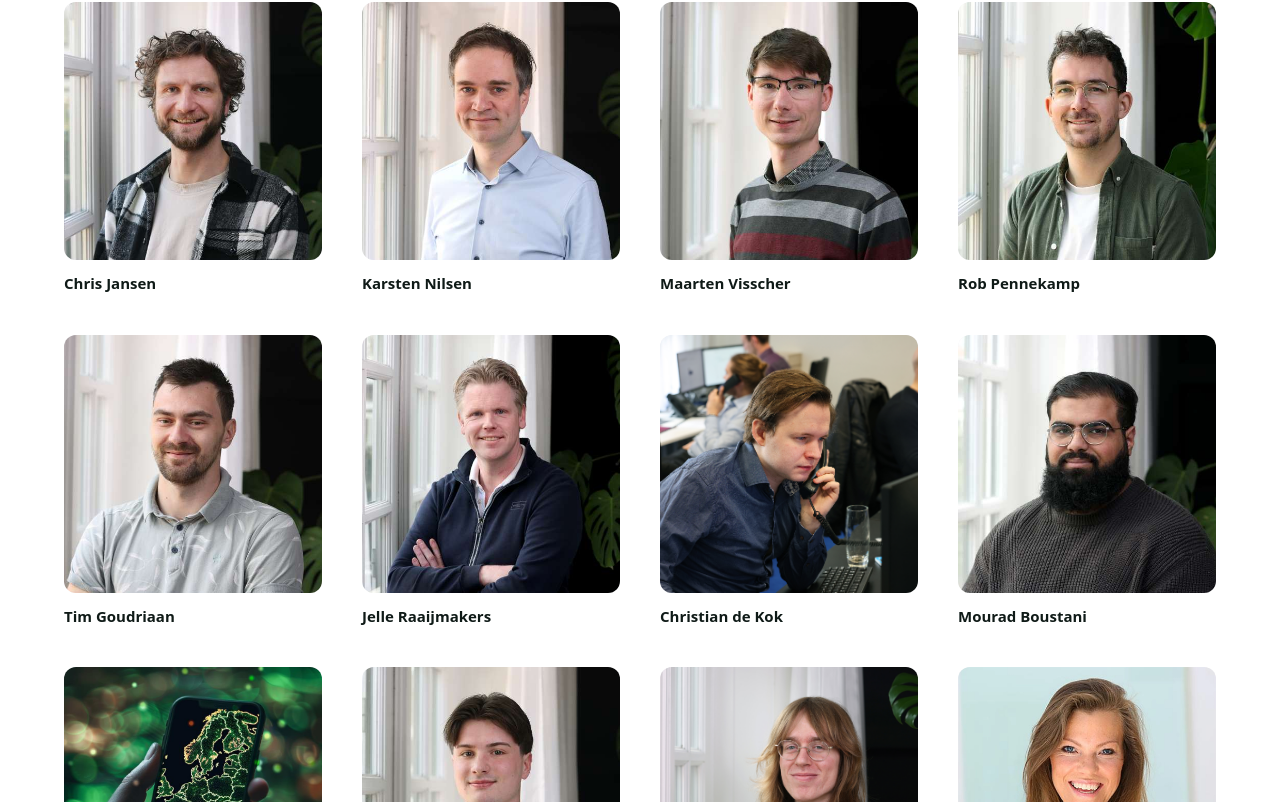
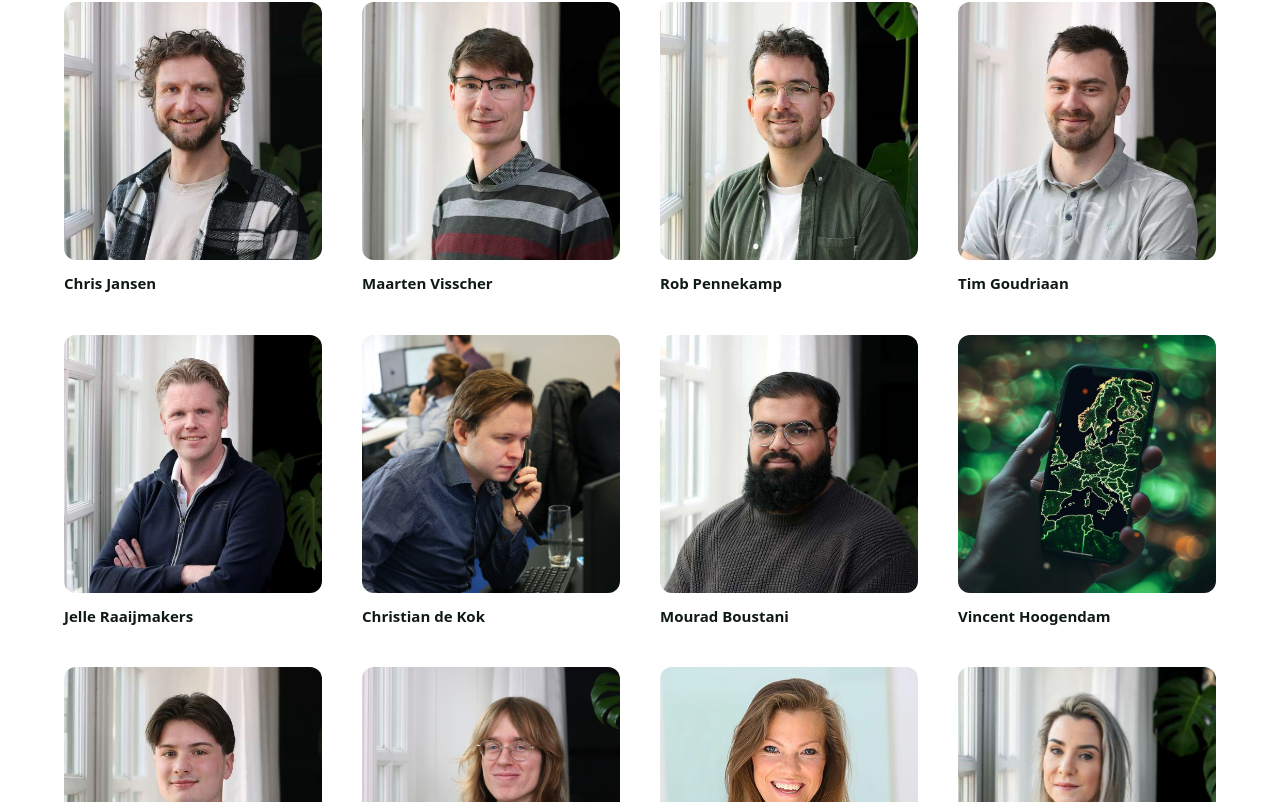
Before and after one commit to Sugaam-dev/NewPMRG_Solution, a React (Vite) app: page /pmrg-crew/our-team in a window 1280 px wide. Shown: the part 1581-2383 px from the top of the page. Built offline with nearby package versions, Linux system fonts and the light colour scheme.

Commit message:
Remove Karsten from team page
Comment out the import and usage of Karsten's image.

```diff
--- a/src/Components/Pages/PmrgCrew/OurTeamPage.jsx
+++ b/src/Components/Pages/PmrgCrew/OurTeamPage.jsx
@@ -1,7 +1,7 @@
 import React from "react";
 
 import chris from "../../../assets/chris.jpg";
-import karsten from "../../../assets/karsten.jpg";
+// import karsten from "../../../assets/karsten.jpg";
 import maarten from "../../../assets/Maarten.jpg";
 import rob from "../../../assets/rob.jpg";
 import tim from "../../../assets/tim.jpg";
@@ -19,7 +19,7 @@ import ourteamsdata from "../../../data/ourteamsdata";
 export default function OurTeamPage() {
   const team = [
     { name: "Chris Jansen", img: chris },
-    { name: "Karsten Nilsen", img: karsten },
+    // { name: "Karsten Nilsen", img: karsten },
     { name: "Maarten Visscher", img: maarten },
     { name: "Rob Pennekamp", img: rob },
     { name: "Tim Goudriaan", img: tim },
```
